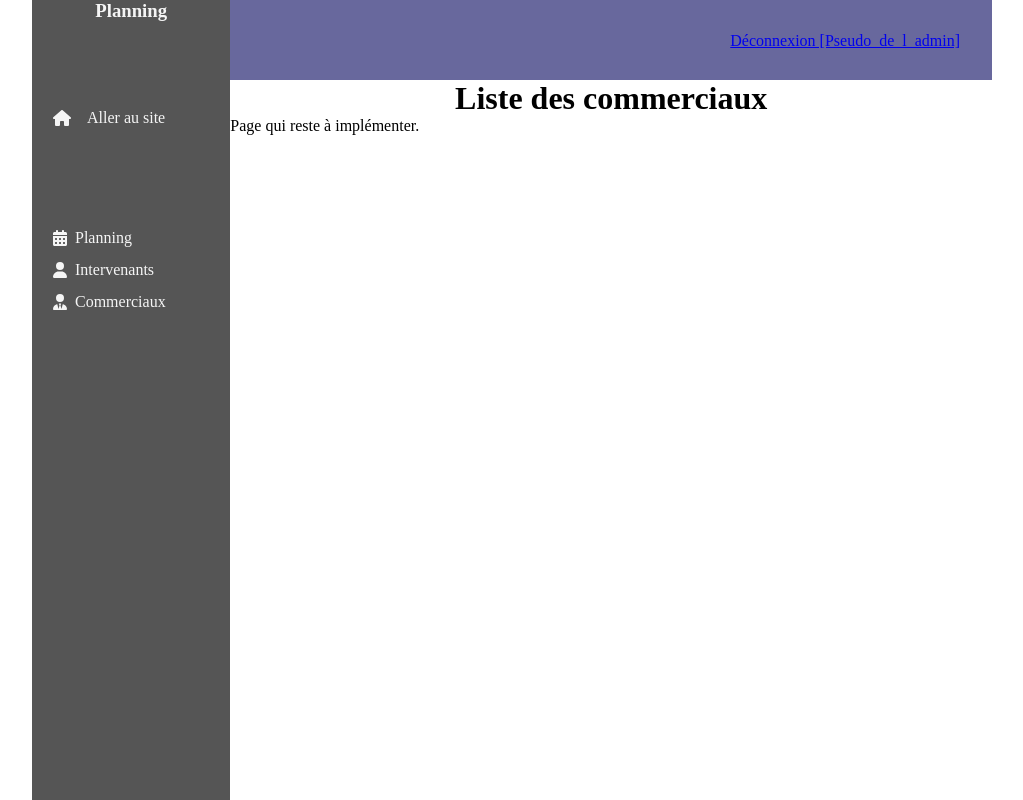
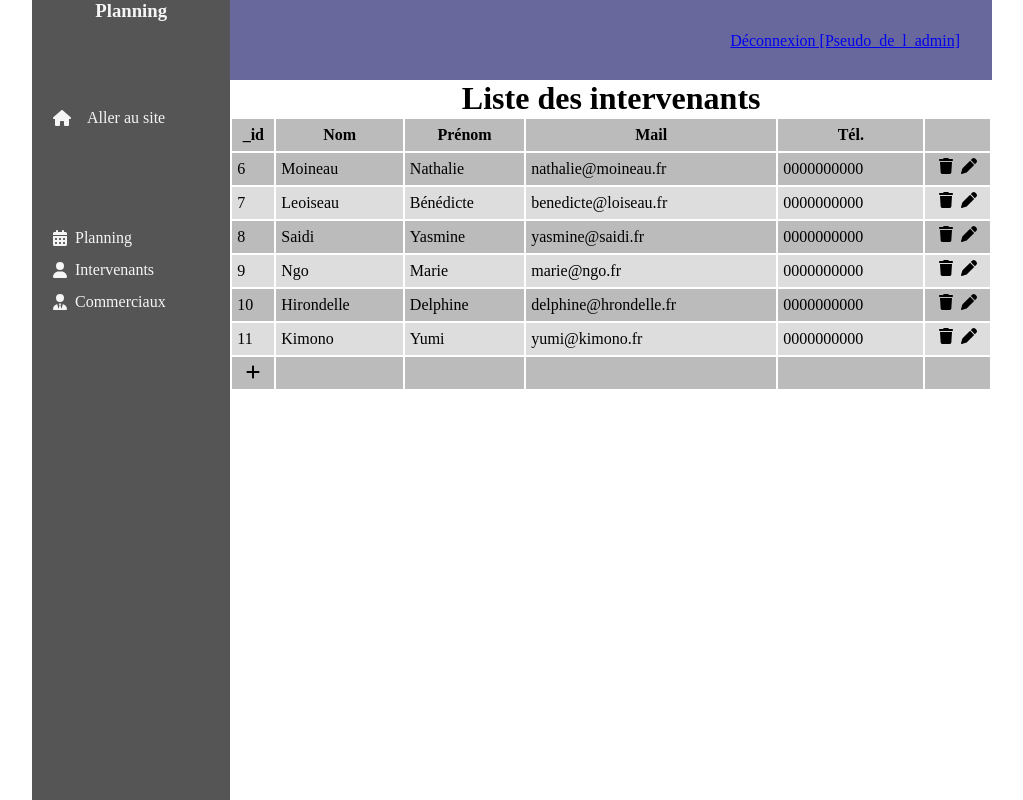
Before and after one commit to alexreflexive/hmfibre_frontend, a React (Create React App) app: page /planning in a window 1280 px wide. Both pictures are taken after a click on the element "Commerciaux". Shown: the whole page, without its empty margins (128-1151 px from the left). Built offline with nearby package versions, Linux system fonts and the light colour scheme; a web font is replaced by a local one.

Commit message:
ADD : Liste des commerciaux.

```diff
--- a/src/planning/Commerciaux.jsx
+++ b/src/planning/Commerciaux.jsx
@@ -1,13 +1,210 @@
-import React from "react";
+import React, { useState } from "react";
+import { getCommerciaux, getNextId } from "../fakedb";
+import tabStyle from "./TableStyles.module.css";
+import Button from "../compnents/Button";
+import { FontAwesomeIcon } from "@fortawesome/react-fontawesome";
+import { faPen, faTrash, faPlus } from "@fortawesome/free-solid-svg-icons";
 
 function Commerciaux() {
+  const [showForm, setshowForm] = useState(false);
+  const [commerciaux, setCommerciaux] = useState(getCommerciaux());
+  const [nextId, setnextId] = useState(getNextId());
+  const [actionType, setActionType] = useState("");
+  const [id, setId] = useState(0);
+  const [nom, setNom] = useState("");
+  const [prenom, setPrenom] = useState("");
+  const [email, setEmail] = useState("");
+  const [telephone, setTelephone] = useState("");
+
+  // Dispatche s'il s'agit d'un nouveau enregistrement ou d'une mise à jour.
+  const save = (event) => {
+    event.preventDefault();
+    if (event.target.actionType.value === "new") saveNewCommercial();
+    else if (event.target.actionType.value === "edit") saveEditCommercial();
+    else console.error("Option inconnue.");
+  };
+
+  // Affiche le formulaire Ajouter
+  const addAction = () => {
+    setActionType("new");
+    setshowForm(true);
+  };
+
+  // Enregistre le nouveau commercial
+  const saveNewCommercial = () => {
+    setCommerciaux((commerciaux) => [
+      ...commerciaux,
+      { _id: nextId, nom, prenom, email, telephone },
+    ]);
+    setnextId((nextId) => (nextId = nextId + 1));
+    setNom("");
+    setPrenom("");
+    setEmail("");
+    setTelephone("");
+    setshowForm(false);
+  };
+
+  // Affiche le formulaire d'édition
+  const editAction = (id) => {
+    setActionType("edit");
+    const collaborateur = commerciaux.filter((item) => item._id === id)[0];
+    setId(collaborateur._id);
+    setNom(collaborateur.nom);
+    setPrenom(collaborateur.prenom);
+    setEmail(collaborateur.email);
+    setTelephone(collaborateur.telephone);
+    setshowForm(true);
+  };
+
+  // Enregistre la MàJ de l'intervenant
+  const saveEditCommercial = () => {
+    const collaborateur = commerciaux.filter((item) => item._id === id)[0];
+    const index = commerciaux.indexOf(collaborateur);
+    const copy = [...commerciaux];
+    copy[index].nom = nom;
+    copy[index].prenom = prenom;
+    copy[index].email = email;
+    copy[index].telephone = telephone;
+    setCommerciaux(copy);
+    setshowForm(false);
+    reset();
+  };
+
+  // Supprime l'intervenant
+  const deleteAction = (id) => {
+    setCommerciaux(commerciaux.filter((item) => item._id !== id));
+  };
+
+  // Réinitialisation du formulaire.
+  const reset = () => {
+    setId(0);
+    setNom();
+    setPrenom();
+    setEmail();
+    setTelephone();
+  };
+
   return (
-    <div>
-      {" "}
-      <h1 style={{ textAlign: "center" }}>Liste des commerciaux</h1>
-      <p>Page qui reste à implémenter.</p>
+    <div style={{ width: "100%" }}>
+      <h1 style={{ textAlign: "center" }}>Liste des intervenants</h1>
+      <table style={{ width: "100%" }} className={tabStyle.tabItems}>
+        <thead>
+          <tr>
+            <th>_id</th>
+            <th>Nom</th>
+            <th>Prénom</th>
+            <th>Mail</th>
+            <th>Tél.</th>
+            <th>&nbsp;</th>
+          </tr>
+        </thead>
+        <tbody>
+          {commerciaux.map((commercial) => {
+            return (
+              <tr key={commercial._id}>
+                <td>{commercial._id}</td>
+                <td>{commercial.nom}</td>
+                <td>{commercial.prenom}</td>
+                <td>{commercial.email}</td>
+                <td>{commercial.telephone}</td>
+                <td className={tabStyle.actions}>
+                  <FontAwesomeIcon
+                    icon={faTrash}
+                    className={tabStyle.actionIcon}
+                    title="Supprimer"
+                    onClick={() => {
+                      deleteAction(commercial._id);
+                    }}
+                  />
+                  <FontAwesomeIcon
+                    icon={faPen}
+                    className={tabStyle.actionIcon}
+                    title="Modifier"
+                    onClick={() => {
+                      editAction(commercial._id);
+                    }}
+                  />
+                </td>
+              </tr>
+            );
+          })}
+          <tr>
+            <td style={{ textAlign: "center" }}>
+              <FontAwesomeIcon
+                icon={faPlus}
+                className={tabStyle.actionIcon}
+                title="Ajouter"
+                onClick={() => {
+                  addAction();
+                }}
+              />
+            </td>
+            <td>&nbsp;</td>
+            <td>&nbsp;</td>
+            <td>&nbsp;</td>
+            <td>&nbsp;</td>
+            <td>&nbsp;</td>
+          </tr>
+        </tbody>
+      </table>
+      {showForm && (
+        <form onSubmit={save} style={formStyle}>
+          <h3>Ajouter un commercial</h3>
+          <input type="hidden" name="actionType" value={actionType} />
+          <input
+            type="text"
+            placeholder="Nom"
+            name="nom"
+            value={nom}
+            onChange={(event) => setNom(event.target.value)}
+            style={inputStyle}
+          />
+          <input
+            type="text"
+            placeholder="Prénom"
+            name="prenom"
+            value={prenom}
+            onChange={(event) => setPrenom(event.target.value)}
+            style={inputStyle}
+          />
+          <input
+            type="email"
+            placeholder="email"
+            name="email"
+            value={email}
+            onChange={(event) => setEmail(event.target.value)}
+            style={inputStyle}
+          />
+          <input
+            type="tel"
+            placeholder="Téléphone"
+            name="telephone"
+            value={telephone}
+            onChange={(event) => setTelephone(event.target.value)}
+            style={inputStyle}
+          />
+          <div style={{ textAlign: "center" }}>
+            <Button label="Enregistrer" />
+          </div>
+        </form>
+      )}
     </div>
   );
 }
 
 export default Commerciaux;
+
+const formStyle = {
+  width: "50%",
+  padding: "2rem",
+  margin: "auto",
+  border: "1px solid gray",
+  borderRadius: "10px",
+  boxShadow: "10px 15px 15px gray",
+};
+
+const inputStyle = {
+  width: "100%",
+  height: "2rem",
+  margin: "0.5rem 0",
+};
--- a/src/planning/Intervenants.jsx
+++ b/src/planning/Intervenants.jsx
@@ -19,8 +19,6 @@ function Intervenants() {
   // Dispatche s'il s'agit d'un nouveau enregistrement ou d'une mise à jour.
   const save = (event) => {
     event.preventDefault();
-    console.log("Action type : " + event.target.actionType.value);
-    console.log("actionType : " + actionType);
     if (event.target.actionType.value === "new") saveNewIntervenant();
     else if (event.target.actionType.value === "edit") saveEditIntervenant();
     else console.error("Option inconnue.");
@@ -77,6 +75,7 @@ function Intervenants() {
     setIntervenants(intervenants.filter((item) => item._id !== id));
   };
 
+  // Réinitialisation du formulaire.
   const reset = () => {
     setId(0);
     setNom();
@@ -115,7 +114,6 @@ function Intervenants() {
                     className={tabStyle.actionIcon}
                     title="Supprimer"
                     onClick={() => {
-                      console.log("deleteaction");
                       deleteAction(intervenant._id);
                     }}
                   />
@@ -124,7 +122,6 @@ function Intervenants() {
                     className={tabStyle.actionIcon}
                     title="Modifier"
                     onClick={() => {
-                      console.log("editaction");
                       editAction(intervenant._id);
                     }}
                   />
@@ -139,7 +136,6 @@ function Intervenants() {
                 className={tabStyle.actionIcon}
                 title="Ajouter"
                 onClick={() => {
-                  console.log("addaction");
                   addAction();
                 }}
               />
```
